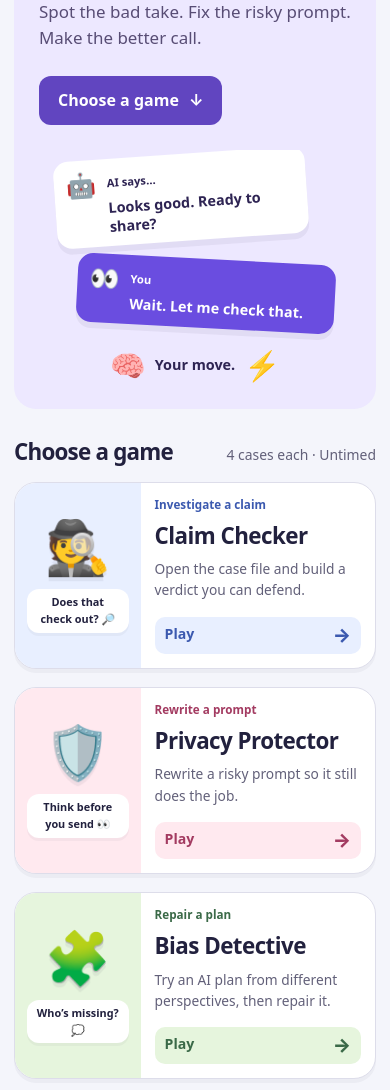
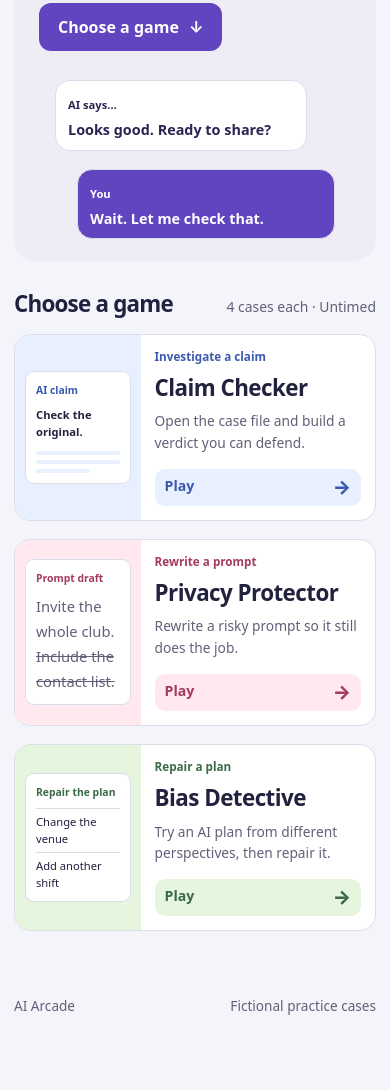
Before and after one commit to amrit-virk/Glocal-AI-Game, a website built with Vite: page index.html in a window 390 px wide. Shown: the part 294-1384 px from the top of the page. After the commit the page ends 1330 px from the top, so only its background shows below. Built offline with nearby package versions, Linux system fonts and the light colour scheme.

```diff
--- a/src/main.ts
+++ b/src/main.ts
@@ -40,11 +40,10 @@ const gameActions = {
   bias: "Repair a plan",
 };
 
-const gameEmoji = { claim: "🕵️", privacy: "🛡️", bias: "🧩" };
 const previews = {
-  claim: `<div class="game-cover cover-claim"><span class="cover-emoji">🕵️</span><span class="cover-bubble">Does that check out? 🔎</span></div>`,
-  privacy: `<div class="game-cover cover-privacy"><span class="cover-emoji">🛡️</span><span class="cover-bubble">Think before you send 👀</span></div>`,
-  bias: `<div class="game-cover cover-bias"><span class="cover-emoji">🧩</span><span class="cover-bubble">Who’s missing? 💭</span></div>`,
+  claim: `<div class="game-cover"><div class="preview-source"><span>AI claim</span><strong>Check the original.</strong><div class="preview-lines"><i></i><i></i><i></i></div></div></div>`,
+  privacy: `<div class="game-cover"><div class="preview-source"><span>Prompt draft</span><p>Invite the whole club.<br><del>Include the contact list.</del></p></div></div>`,
+  bias: `<div class="game-cover"><div class="preview-source"><span>Repair the plan</span><div class="preview-slot">Change the venue</div><div class="preview-slot">Add another shift</div></div></div>`,
 };
 
 function streakPanel() {
@@ -75,16 +74,14 @@ function home() {
   paint(`
     <section class="hero">
       <div class="hero-copy">
-        <p class="eyebrow">A little practice. A sharper instinct.</p>
-        <h1>Use AI with<br>better judgment.<span aria-hidden="true"> 🔥</span></h1>
+                <h1>Use AI with<br>better judgment.</h1>
         <p>Spot the bad take. Fix the risky prompt. Make the better call.</p>
         <a class="button" href="#choose" data-jump>Choose a game <span aria-hidden="true">↓</span></a>
       </div>
       <div class="hero-art" aria-hidden="true">
         <div class="chat-stack">
-          <div class="hero-chat chat-ai"><span class="chat-avatar">🤖</span><div><strong>AI says…</strong><p>Looks good. Ready to share?</p></div></div>
-          <div class="hero-chat chat-player"><span class="chat-avatar">👀</span><div><strong>You</strong><p>Wait. Let me check that.</p></div></div>
-          <div class="hero-reaction">🧠 <span>Your move.</span> ⚡</div>
+          <div class="hero-chat chat-ai"><div><strong>AI says…</strong><p>Looks good. Ready to share?</p></div></div>
+          <div class="hero-chat chat-player"><div><strong>You</strong><p>Wait. Let me check that.</p></div></div>
         </div>
       </div>
     </section>
@@ -186,7 +183,7 @@ function promptFeedback(p: Privacy) {
   if (!promptReview) return `<h2>Before you submit</h2><p>Check your rewrite for details that identify someone and for instructions the task still needs. You have one submission.</p>`;
   const { exposed, missing, solved } = promptReview;
   const removed = inspectPrompt(p, p.original).exposed.filter((detail) => !exposed.includes(detail));
-  return `<span class="feedback-emoji" aria-hidden="true">${solved ? "🙌" : "💡"}</span><h2 id="rewrite-result" tabindex="-1">${solved ? "Case solved" : "Review your rewrite"}</h2>
+  return `<h2 id="rewrite-result" tabindex="-1">${solved ? "Case solved" : "Review your rewrite"}</h2>
     ${removed.length ? `<h3>Private details removed</h3><ul>${removed.map((item) => `<li>${esc(item)}</li>`).join("")}</ul>` : ""}
     ${exposed.length ? `<h3>What the AI would still receive</h3><p>These details can identify someone or expose information the tool doesn’t need.</p><ul>${exposed.map((item) => `<li>${esc(item)}</li>`).join("")}</ul>` : "<p>No known private details found in this case.</p>"}
     ${missing.length ? `<h3>Keep the task clear</h3><p>Restore these instructions so the rewritten prompt still does the job.</p><ul>${missing.map((item) => `<li>${esc(item)}</li>`).join("")}</ul>` : "<p>The rewrite keeps the task requirements.</p>"}
@@ -213,10 +210,10 @@ function scenario(preserveFocus?: string) {
   view = "play";
   const g = game!;
   const p = cases[index];
-  const aiContext = p.kind === "claim" ? `<section class="ai-context"><h2><span aria-hidden="true">🤖</span> AI answer</h2><p>${esc(p.aiAnswer)}</p></section>`
-    : p.kind === "bias" ? `<div class="ai-comparison"><section class="ai-context"><h2><span aria-hidden="true">💬</span> What the AI was told</h2><p>${esc(p.aiInput)}</p></section><section class="ai-context"><h2><span aria-hidden="true">🤖</span> What the AI recommended</h2><p>${esc(p.aiPlan)}</p></section></div>`
+  const aiContext = p.kind === "claim" ? `<section class="ai-context"><h2>AI answer</h2><p>${esc(p.aiAnswer)}</p></section>`
+    : p.kind === "bias" ? `<div class="ai-comparison"><section class="ai-context"><h2>What the AI was told</h2><p>${esc(p.aiInput)}</p></section><section class="ai-context"><h2>What the AI recommended</h2><p>${esc(p.aiPlan)}</p></section></div>`
     : "";
-  const html = `<section class="panel game ${g.id}"><div class="case-header"><div class="status"><p class="eyebrow"><span class="game-avatar" aria-hidden="true">${gameEmoji[g.id]}</span> ${g.name}</p><span class="round-status">Case ${index + 1} of ${cases.length}</span></div>
+  const html = `<section class="panel game ${g.id}"><div class="case-header"><div class="status"><p class="eyebrow">${g.name}</p><span class="round-status">Case ${index + 1} of ${cases.length}</span></div>
     <progress aria-label="Cases completed" max="${cases.length}" value="${index + Number(outcome !== "playing")}"></progress>
     <h1>${esc(p.title)}</h1><div class="situation"><p class="eyebrow">${p.kind === "claim" ? "Case brief" : "Your assignment"}</p><p>${esc(p.brief)}</p></div>${aiContext}</div>
     ${p.kind === "privacy" ? promptEditor(p) : outcome === "playing" ? board(p) : feedbackHtml(p)}</section>`;
@@ -248,7 +245,7 @@ function feedbackHtml(p: Exclude<Puzzle, Privacy>) {
       <ul>${p.people.map((person, i) => `<li><strong>${esc(person.name)}:</strong> ${coverage.has(i) ? "Can participate." : `Still faces a barrier. ${esc(person.barrier)}`}</li>`).join("")}</ul>
       ${outcome === "missed" ? `<h3>One plan that reaches everyone</h3><ul>${p.example.map((i) => `<li>${esc(p.repairs[i].text)}</li>`).join("")}</ul>` : ""}`;
   }
-  return `<section class="review-sheet ${outcome === "solved" ? "review-success" : ""}" aria-labelledby="feedback-title"><span class="feedback-emoji" aria-hidden="true">${outcome === "solved" ? "🙌" : "💡"}</span><h2 id="feedback-title">${outcome === "solved" ? "Case solved" : "Case review"}</h2>
+  return `<section class="review-sheet ${outcome === "solved" ? "review-success" : ""}" aria-labelledby="feedback-title"><h2 id="feedback-title">${outcome === "solved" ? "Case solved" : "Case review"}</h2>
     ${report}<p class="takeaway">${esc(p.lesson)}</p>
     <p>Read more: ${p.references.map((id) => `<a href="#source/${id}">${references.find((r) => r.id === id)!.publisher}</a>`).join(" · ")}</p>
     ${nextCase()}</section>`;
@@ -261,7 +258,7 @@ function results() {
     <a class="back-link" href="#">← All games</a>
     <div class="game-banner result-banner">
       <div class="banner-copy">
-        <span class="feedback-emoji" aria-hidden="true">${score === cases.length ? "🏆" : "🎮"}</span><p class="eyebrow">Run complete</p>
+        <p class="eyebrow">Run complete</p>
         <h1>${g.name}</h1>
         <p class="lead">${g.takeaway}</p>
         <div class="actions">${button("Replay game", "start")}</div>
--- a/src/style.css
+++ b/src/style.css
@@ -485,37 +485,31 @@ button[aria-pressed="true"] { background: var(--wash); border-color: var(--accen
   grid-template-columns: minmax(0, 1.1fr) minmax(0, 1fr);
   border: 0;
   min-height: 330px;
-  border-radius: 28px;
-  background: #ede8ff;
+  border-radius: 20px;
+  background: #eeedf6;
   color: #2e2453;
 }
 .hero-copy { padding: 36px; }
 .hero .eyebrow { color: #6145a6; margin-bottom: 14px; }
-.hero h1 { font-size: clamp(2.6rem, 5vw, 4.6rem); font-weight: 850; }
+.hero h1 { font-size: clamp(2.6rem, 5vw, 4.6rem); font-weight: 750; }
 .hero h1 span { color: inherit; font-size: .65em; white-space: nowrap; }
 .hero-copy > p:not(.eyebrow) { color: #584d75; font-size: 1.06rem; max-width: 33ch; }
 .hero .button { background: #6145c0; color: white; border-color: transparent; }
 .hero .button:hover { background: #4b32a0; }
 .hero-art { display: grid; place-items: center; padding: 28px; overflow: hidden; min-height: 250px; }
 .chat-stack { width: min(100%, 350px); }
-.hero-chat { display: flex; gap: 11px; padding: 15px; border-radius: 19px; box-shadow: 0 6px 0 #2e245310; }
-.chat-ai { background: white; transform: rotate(-4deg); margin-right: 28px; }
-.chat-player { background: #6a4de0; color: white; margin: 18px 0 0 22px; transform: rotate(3deg); }
-.chat-avatar { font-size: 1.8rem; line-height: 1.2; }
+.hero-chat { display: flex; gap: 11px; padding: 15px; border-radius: 14px; border: 1px solid #ddddea; }
+.chat-ai { background: white; margin-right: 28px; }
+.chat-player { background: #6145c0; color: white; margin: 18px 0 0 22px;  }
 .hero-chat strong { font-size: .78rem; }
 .hero-chat p { margin: 5px 0 0; font-size: 1.05rem; font-weight: 750; line-height: 1.3; }
-.hero-reaction { display: flex; align-items: center; justify-content: center; gap: 9px; padding-top: 26px; font-size: 2.5rem; }
-.hero-reaction span { font-size: 1.05rem; font-weight: 800; }
 .game-picker { margin-top: 28px; }
 .cards { gap: 18px; }
-.card { border: 1px solid var(--line); border-radius: 22px; box-shadow: 0 4px 0 #22213e0a; }
+.card { border: 1px solid var(--line); border-radius: 16px; }
 .card a:hover { background: white; }
 .card a:hover h3 { text-decoration: none; }
-.card a:hover .cover-emoji { transform: rotate(-8deg) scale(1.08); }
-.card-preview { background: var(--wash); padding: 20px; min-height: 180px; border: 0; }
+.card-preview { background: var(--wash); padding: 22px; min-height: 155px; border: 0; }
 .game-cover { display: flex; flex-direction: column; align-items: center; gap: 14px; }
-.cover-emoji { display: block; font-size: 4rem; line-height: 1.1; transition: transform .2s; filter: drop-shadow(0 4px 0 #22213e10); }
-.cover-bubble { border-radius: 12px; background: white; padding: 7px 12px; font-size: .78rem; font-weight: 750; color: var(--ink); box-shadow: 0 3px 0 #22213e0a; }
 .claim { --accent: #3b59af; --wash: #e8efff; }
 .privacy { --accent: #a33b61; --wash: #ffe9ef; }
 .bias { --accent: #3b6a48; --wash: #e6f5dd; }
@@ -528,14 +522,12 @@ button[aria-pressed="true"] { background: var(--wash); border-color: var(--accen
 .game-banner { border: 0; background: var(--wash); color: var(--ink); border-radius: 24px; }
 .banner-copy .eyebrow { color: var(--accent); }
 .banner-art { background: transparent; background-image: none; padding: 30px; }
-.banner-art .cover-emoji { font-size: 5.5rem; }
 .game-menu .steps li { border-radius: 16px; border: 1px solid var(--line); }
 .steps li span { background: var(--wash); border-radius: 50%; }
 .case-header { border: 1px solid var(--line); border-radius: 24px; padding: 22px; }
 .case-header h1 { font-size: clamp(1.7rem, 3.5vw, 2.7rem); max-width: 30ch; }
 .status { align-items: center; }
 .status .eyebrow { display: flex; align-items: center; gap: 9px; color: var(--ink); }
-.game-avatar { display: grid; place-items: center; width: 37px; height: 37px; border-radius: 12px; background: var(--wash); font-size: 1.35rem; }
 .round-status { border-radius: 20px; background: #f4f5fb; padding: 5px 10px; }
 .case-header progress { height: 6px; margin: 16px 0 20px; border-radius: 6px; overflow: hidden; }
 .case-header .situation { border: 0; background: transparent; padding: 0; border-radius: 0; }
@@ -555,7 +547,6 @@ button[aria-pressed="true"] { background: var(--wash); border-color: var(--accen
 .person-initial { width: 32px; height: 32px; }
 .repair-slots li { border-radius: 12px; }
 .review-sheet { border-top: 1px solid var(--line); border-radius: 22px; }
-.feedback-emoji { display: block; font-size: 2.6rem; line-height: 1; margin-bottom: 13px; }
 .review-sheet .play-preview { border-radius: 13px; }
 .review-sheet .takeaway { border: 0; border-radius: 13px; padding: 14px; }
 .workbench .review-sheet { box-shadow: none; }
@@ -579,13 +570,8 @@ footer { border: 0; }
   .hero-chat { padding: 10px 12px; border-radius: 15px; }
   .hero-chat p { font-size: .9rem; }
   .hero-chat strong { font-size: .7rem; }
-  .hero-chat .chat-avatar { font-size: 1.5rem; }
-  .hero-reaction { padding-top: 15px; font-size: 1.8rem; }
-  .hero-reaction span { font-size: .9rem; }
   .card a { grid-template-columns: minmax(110px, .75fr) minmax(0, 1.4fr); }
   .card-preview { min-height: 170px; padding: 12px; }
-  .cover-emoji { font-size: 3.3rem; }
-  .cover-bubble { padding: 5px 8px; font-size: .68rem; text-align: center; }
   .card-copy { padding: 14px; }
   .card-copy .eyebrow { font-size: .73rem; }
   .card-copy p:last-of-type { font-size: .86rem; }
@@ -593,13 +579,36 @@ footer { border: 0; }
   .banner-copy { padding: 24px; }
   .banner-art { padding: 15px 20px 22px; }
   .banner-art .game-cover { flex-direction: row; }
-  .banner-art .cover-emoji { font-size: 3.4rem; }
   .game-banner { border-radius: 20px; }
   .case-header { padding: 16px; border-radius: 18px; }
   .workbench-panel, .toolbox { padding: 15px; border-radius: 18px; }
   .round-status { padding-inline: 8px; }
-  .game-avatar { width: 29px; height: 29px; font-size: 1.1rem; border-radius: 10px; }
 }
 @media (prefers-reduced-motion: reduce) {
-  button, .button, .cover-emoji { transition: none; }
 }
+
+.preview-source {
+  width: 100%;
+  padding: 14px 16px;
+  border: 1px solid var(--line);
+  border-radius: 9px;
+  background: white;
+  color: var(--ink);
+  font-size: .84rem;
+}
+.preview-source > span { display: block; color: var(--accent); font-size: .72rem; font-weight: 700; margin-bottom: 8px; }
+.preview-source p { margin: 0; line-height: 1.7; }
+.preview-source del { color: var(--muted); }
+.preview-lines { display: grid; gap: 5px; margin-top: 10px; }
+.preview-lines i { display: block; height: 4px; background: var(--wash); border-radius: 3px; }
+.preview-lines i:last-child { width: 65%; }
+.preview-slot { border-top: 1px solid var(--line); padding-block: 4px; }
+.preview-slot:last-child { padding-bottom: 0; }
+.banner-art .game-cover { width: min(100%, 260px); }
+@media (max-width: 660px) {
+  .card-preview { min-height: 145px; padding: 10px; }
+  .preview-source { font-size: .7rem; padding: 10px; }
+  .preview-source > span { font-size: .65rem; }
+  .banner-art .game-cover { width: min(100%, 260px); }
+  .hero-art { min-height: 150px; }
+}
```
